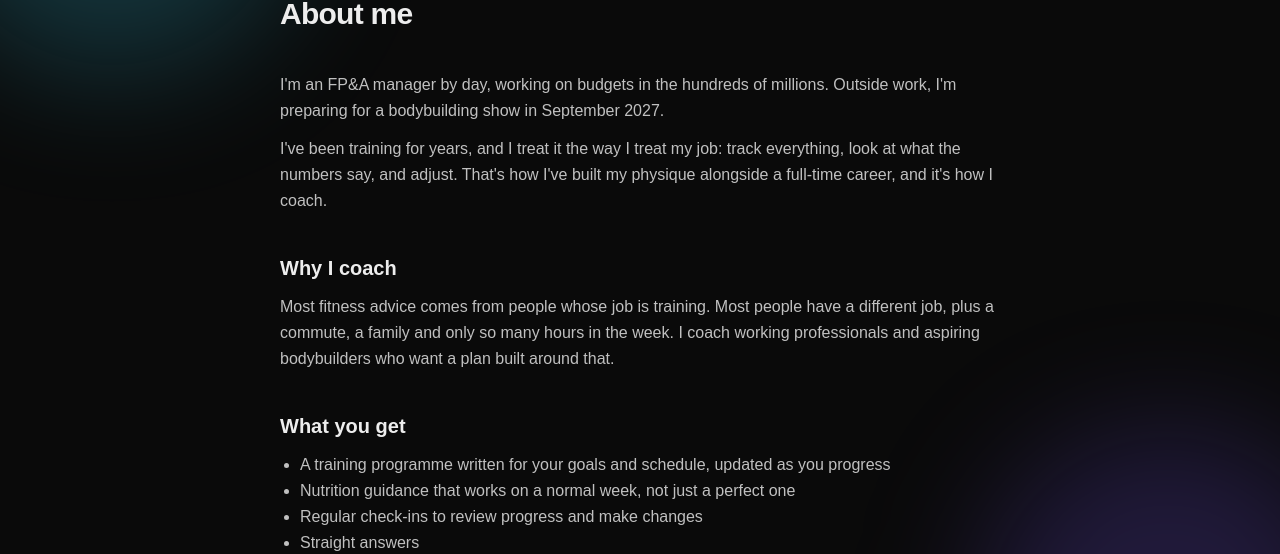
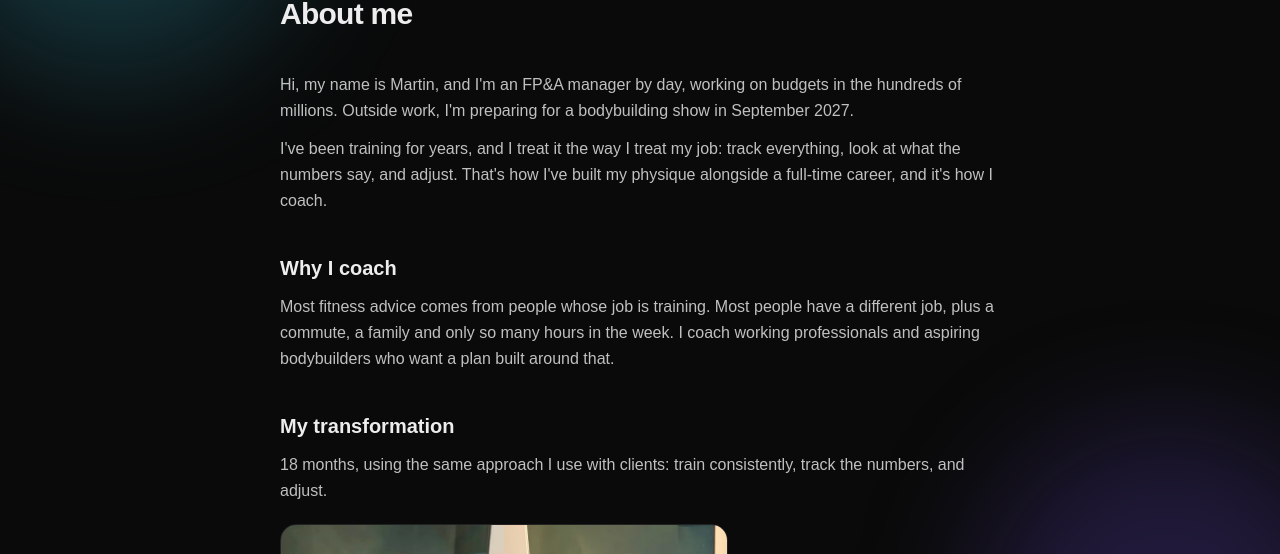
Before and after one commit to MRTNNC/coaching-business, a Next.js app: page /about in a window 1280 px wide. Shown: the part 149-703 px from the top of the page. Built offline with nearby package versions, Linux system fonts and the light colour scheme; no server answers.

Commit message:
Add intro and 18-month transformation photo to the About page

```diff
--- a/src/app/(marketing)/about/page.tsx
+++ b/src/app/(marketing)/about/page.tsx
@@ -1,3 +1,4 @@
+import Image from "next/image";
 import Link from "next/link";
 import type { Metadata } from "next";
 
@@ -18,8 +19,8 @@ export default function AboutPage() {
       <div className="mt-10 flex flex-col gap-10">
         <div>
           <p className="leading-relaxed text-foreground/80">
-            I&apos;m an FP&amp;A manager by day, working on budgets in the
-            hundreds of millions. Outside work, I&apos;m preparing for a
+            Hi, my name is Martin, and I&apos;m an FP&amp;A manager by day,
+            working on budgets in the hundreds of millions. Outside work, I&apos;m preparing for a
             bodybuilding show in September 2027.
           </p>
           <p className="mt-3 leading-relaxed text-foreground/80">
@@ -38,6 +39,22 @@ export default function AboutPage() {
             many hours in the week. I coach working professionals and
             aspiring bodybuilders who want a plan built around that.
           </p>
+        </div>
+
+        <div>
+          <h2 className="text-xl font-semibold">My transformation</h2>
+          <p className="mt-3 leading-relaxed text-foreground/80">
+            18 months, using the same approach I use with clients: train
+            consistently, track the numbers, and adjust.
+          </p>
+          <Image
+            src="/images/transformation.webp"
+            alt="Martin's before and after transformation"
+            width={1080}
+            height={1350}
+            sizes="(min-width: 768px) 448px, 100vw"
+            className="mt-5 w-full max-w-md rounded-2xl border border-white/10"
+          />
         </div>
 
         <div>
```
Also changed, not shown: public/images/transformation.webp (added).
